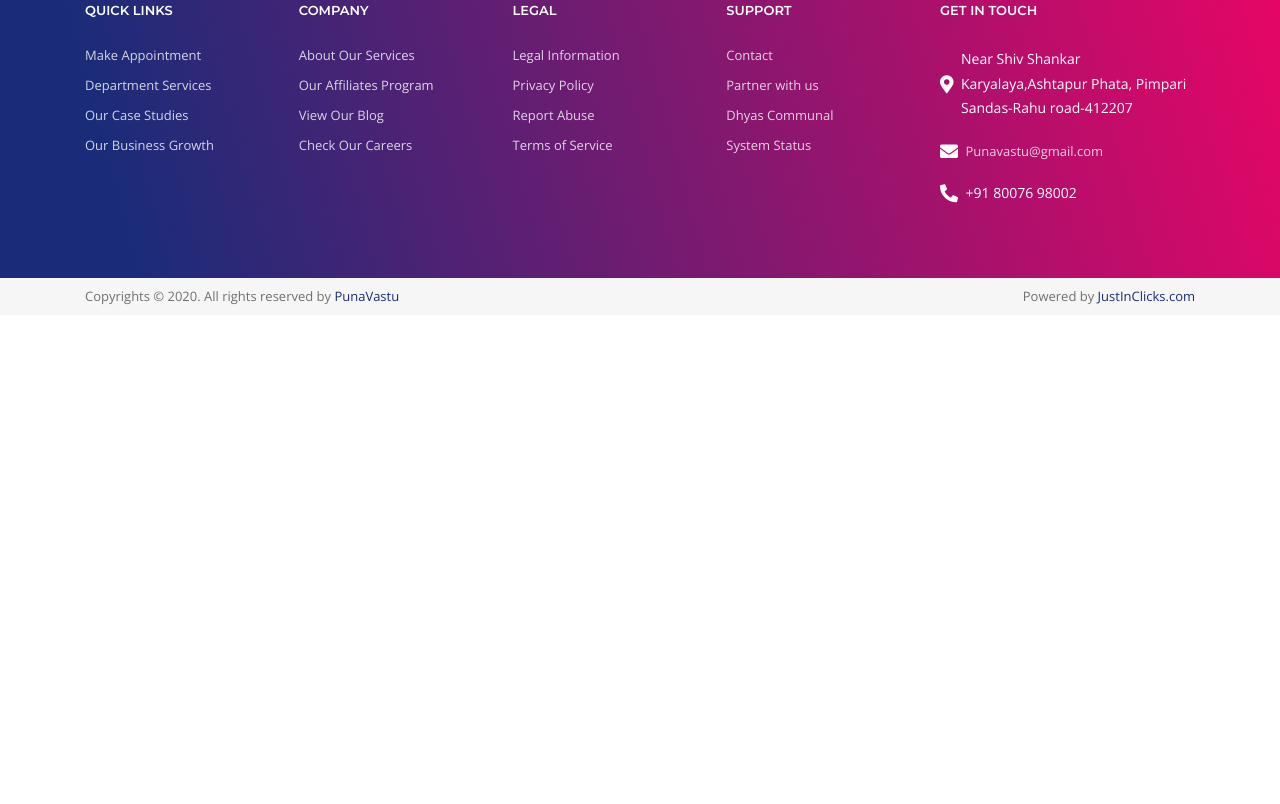
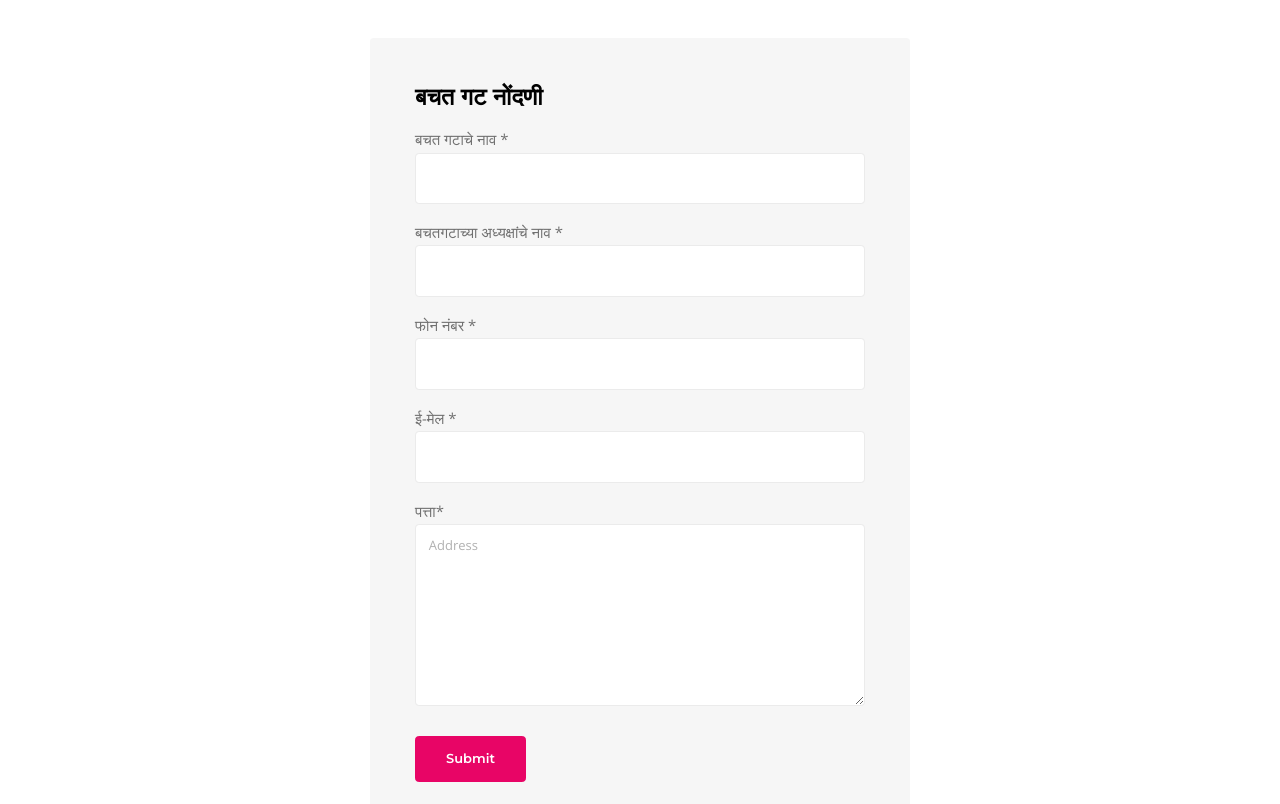
Before and after one commit to kaustubhk24/test-punavastu, a plain HTML site: page dhyas-communal.html in a window 1280 px wide. Shown: the part 2636-3440 px from the top of the page. Before the commit the page ends 2951 px from the top, so only its background shows below. Drawn offline with nearby package versions, Linux system fonts and the light colour scheme.

Commit message:
#added form for dhyas-communla

```diff
--- a/dhyas-communal.html
+++ b/dhyas-communal.html
@@ -301,6 +301,7 @@
         </div>
     </section>
     <!--about us section end-->
+
   <!--call to action section start-->
   <section class="call-to-action py-5">
     <div class="container">
@@ -320,7 +321,68 @@
 </section>
 <!--call to action section end-->
 
+     <!--Enter Your Details section start-->
+     <section class="contact-us-section ptb-100">
+        <div class="container contact">
+            <div class="col-12 pb-3 message-box d-none">
+                <div class="alert alert-danger"></div>
+            </div>
+            <div class="row justify-content-around">
+                <div class="col-md-6">
+                    <div class="contact-us-form gray-light-bg rounded p-5">
+                        <h4 id="give-details">बचत गट नोंदणी </h4>
+                        <form  id="gat-form" name="gat-form" class="gat-form">
+                            <div class="form-row">
+                                <div class="col-12">
+                                    <div style="color: red;display: none;" id="form-error" class="form-group">
+                                        We were NOT able to save your data. kindly enter data again.
+                                    </div>
+                                </div>
+                                <div class="col-12">
+                                    <div class="form-group">
+                                        <label>बचत गटाचे नाव  *</label>
+                                        <input type="text" class="form-control" name="gat_name"  id="gat_name" required="required">
+                                    </div>
+                                </div>
+                                <div class="col-12">
+                                    <div class="form-group">
+                                        <label>बचतगटाच्या अध्यक्षांचे नाव  *</label>
+                                        <input type="text" class="form-control" name="adhyaksha_name"  required="required">
+                                    </div>
+                                </div>
+                                <div class="col-12">
+                                    <div class="form-group">
+                                        <label>फोन नंबर *</label>
+                                        <input type="number" class="form-control" name="mobile" required="required">
+                                    </div>
+                                </div>
+                                <div class="col-12">
+                                    <div class="form-group">
+                                        <label>ई-मेल  *</label>
+                                        <input type="email" class="form-control" name="email" required="required">
+                                    </div>
+                                </div>
 
+                                <div class="col-12">
+                                    <div class="form-group">
+                                        <label>पत्ता*</label>
+                                        <textarea name="address" id="address" class="form-control" required="required" rows="7" cols="25" placeholder="Address"></textarea>
+                                    </div>
+                                </div>
+                                <div class="col-sm-12 mt-3">
+                                    <button type="submit" class="btn secondary-solid-btn" id="submit-form-now">
+                                        Submit
+                                    </button>
+                                </div>
+                            </div>
+                        </form>
+                    </div>
+                </div>
+
+            </div>
+        </div>
+    </section>
+    <!--Enter Your Details section end-->
 
 
 </div>
@@ -463,6 +525,34 @@
 </button>
 <!--bottom to top button end-->
 
+
+<script>
+    const scriptURL = 'https://script.google.com/macros/s/AKfycbyiaT6UtiI1LltIwy-Xhc5DlNKF_mNTi141pQE3bAAX2I09H0Og/exec'
+    const form = document.forms['gat-form']
+
+    form.addEventListener('submit', e => {
+      e.preventDefault()
+      document.getElementById("gat-form").style="display:none";
+      document.getElementById("give-details").innerText="Please wait...your details are being submitted"
+
+      fetch(scriptURL, { method: 'POST', body: new FormData(form)})
+        .then(response =>
+
+        window.location.replace("thank-you.html?msg=Thank you for sharing your details. One of our executive will contact you shortly")
+        )
+        .catch(error =>
+
+        document.getElementById("form-error").style="display:none;"
+
+        )
+    })
+  </script>
+
+
+
+
+
+
 <!--jQuery-->
 <script src="js/jquery-3.4.1.min.js"></script>
 <!--Popper js-->
```
